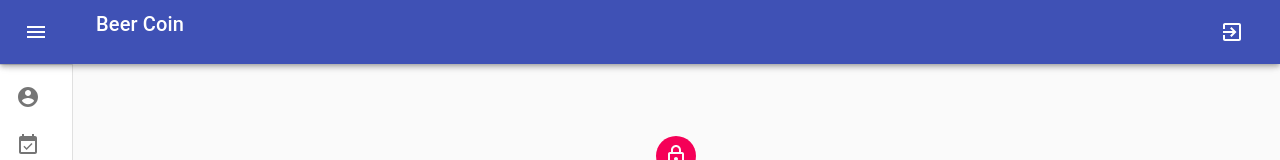
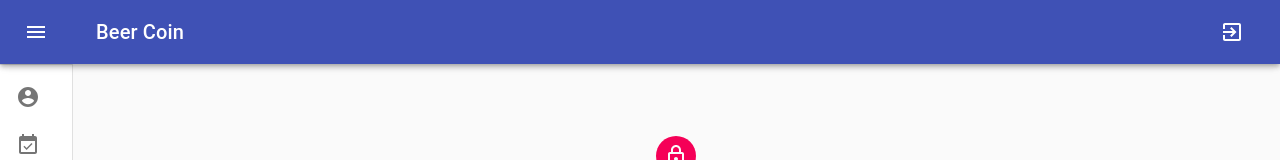
Before and after one commit to johnnyg3p/beercoins-g3, a React (Create React App) app: page /login in a window 1280 px wide. Shown: the top 160 px of the page. Built offline with nearby package versions, Linux system fonts and the light colour scheme.

Commit message:
Align 'Beer Coin text' on the center of toolbar

```diff
--- a/src/sideBar.tsx
+++ b/src/sideBar.tsx
@@ -160,7 +160,7 @@ const SideBar = ({ moderator }: { moderator: "MODERATOR" | "USER" }) => {
         })}
       >
         <Toolbar>
-          <Box display="flex" flexGrow={1}>
+          <Box display="flex" flexGrow={1} alignItems="center">
             <IconButton
               color="inherit"
               aria-label="open drawer"
```
